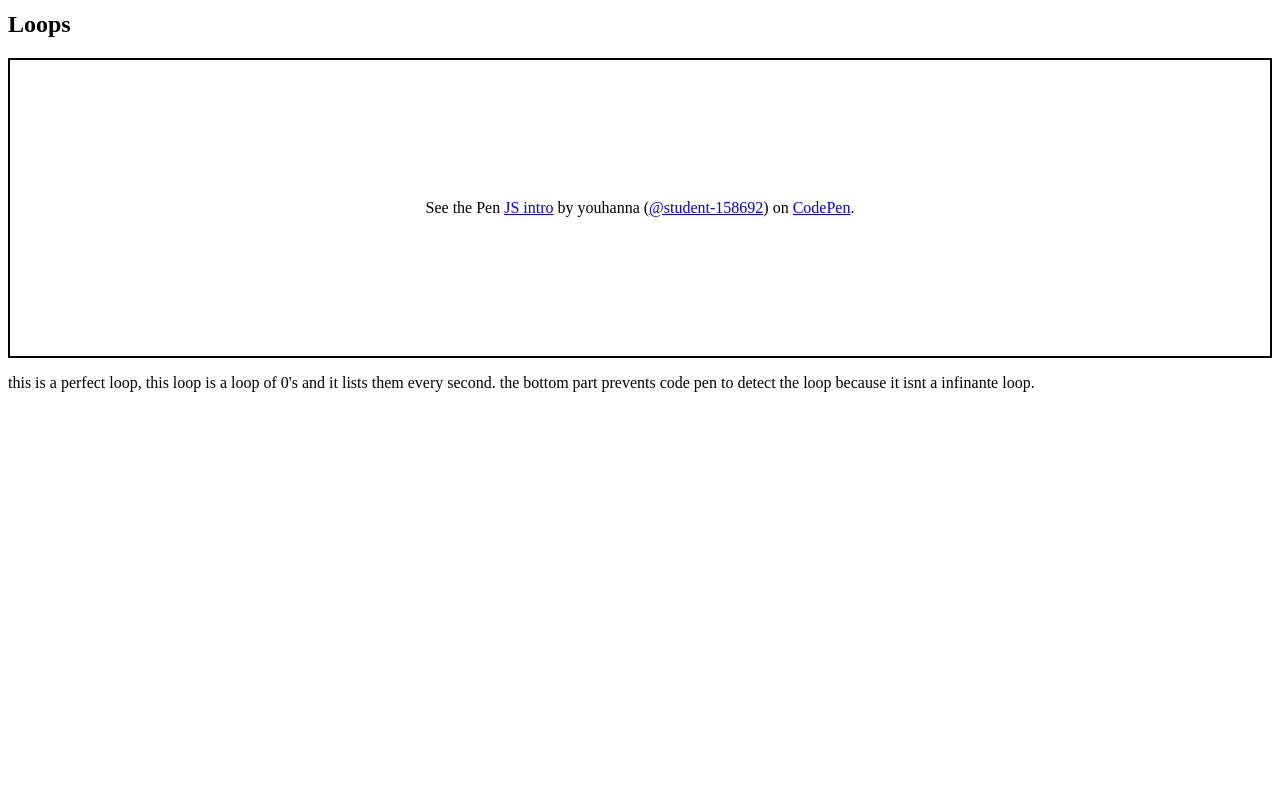
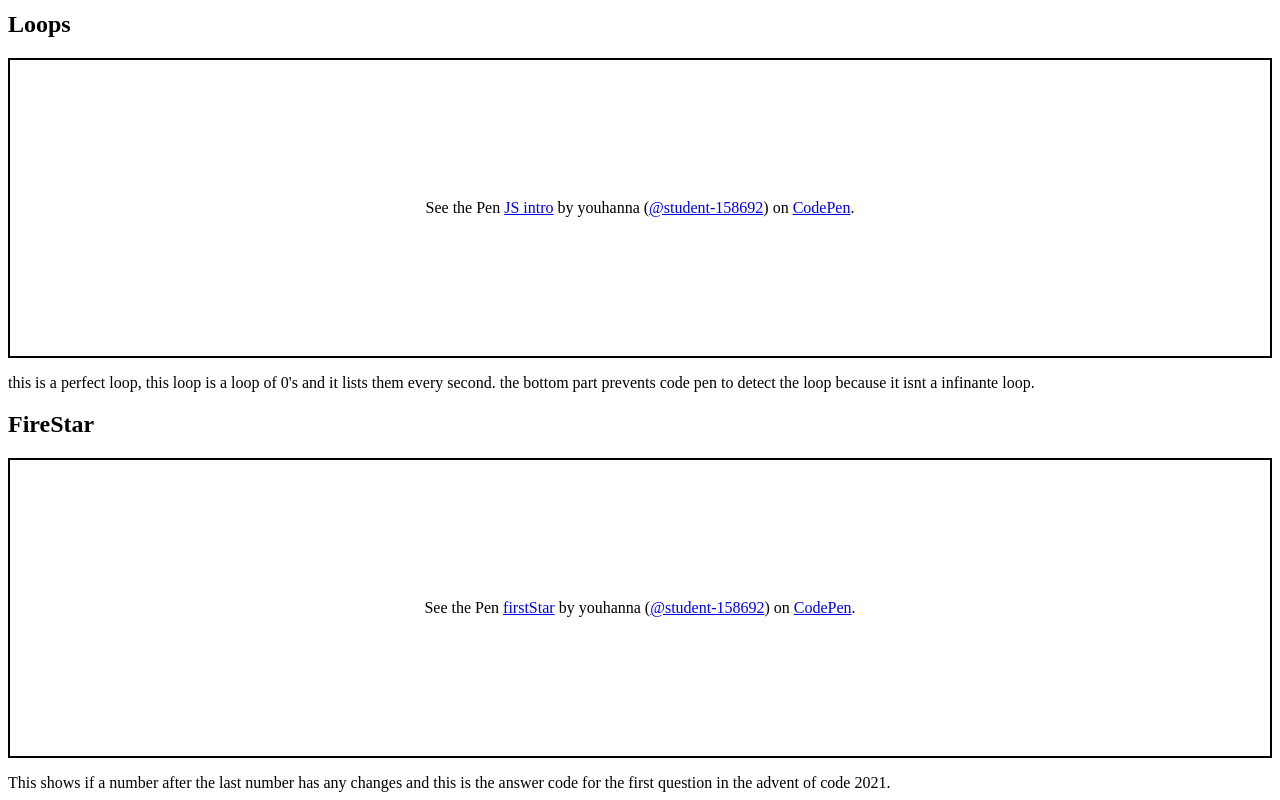
Before and after one commit to Youhanna12/techblog, a plain HTML site: page javascript.html in a window 1280 px wide. Shown: the part 526-1326 px from the top of the page. Before the commit the page ends 934 px from the top, so only its background shows below. Drawn offline with Linux system fonts and the light colour scheme; a script that the page names is missing.

Commit message:
Update javascript.html

```diff
--- a/javascript.html
+++ b/javascript.html
@@ -29,3 +29,11 @@
 </p>
 <script async src="https://cpwebassets.codepen.io/assets/embed/ei.js"></script>
       <p>this is a perfect loop, this loop is a loop of 0's and it lists them every second. the bottom part prevents code pen to detect the loop because it isnt a infinante loop.</p>
+      <h1>FireStar</h1>
+      <p class="codepen" data-height="300" data-default-tab="js,result" data-slug-hash="jOGqLqK" data-user="student-158692" style="height: 300px; box-sizing: border-box; display: flex; align-items: center; justify-content: center; border: 2px solid; margin: 1em 0; padding: 1em;">
+  <span>See the Pen <a href="https://codepen.io/student-158692/pen/jOGqLqK">
+  firstStar</a> by youhanna (<a href="https://codepen.io/student-158692">@student-158692</a>)
+  on <a href="https://codepen.io">CodePen</a>.</span>
+</p>
+<script async src="https://cpwebassets.codepen.io/assets/embed/ei.js"></script>
+      This shows if a number after the last number has any changes and this is the answer code for the first question in the advent of code 2021.
```
